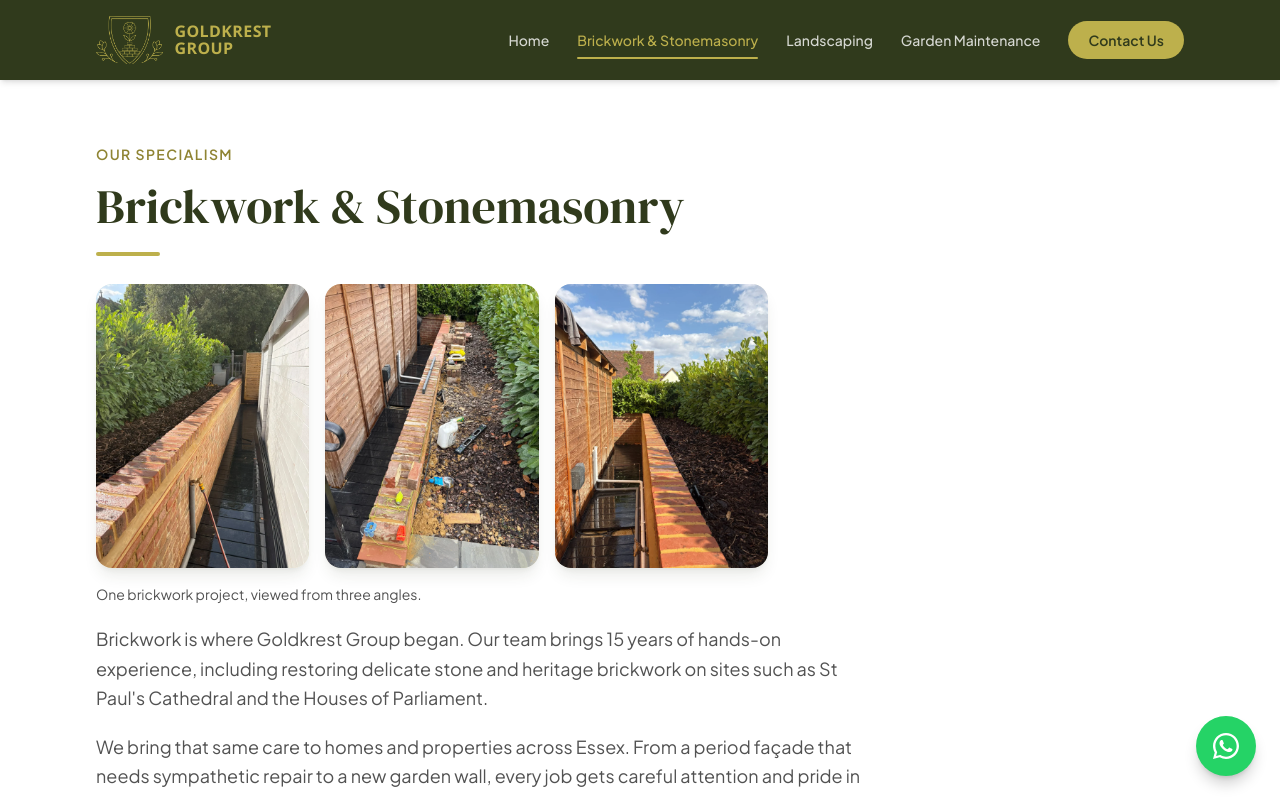
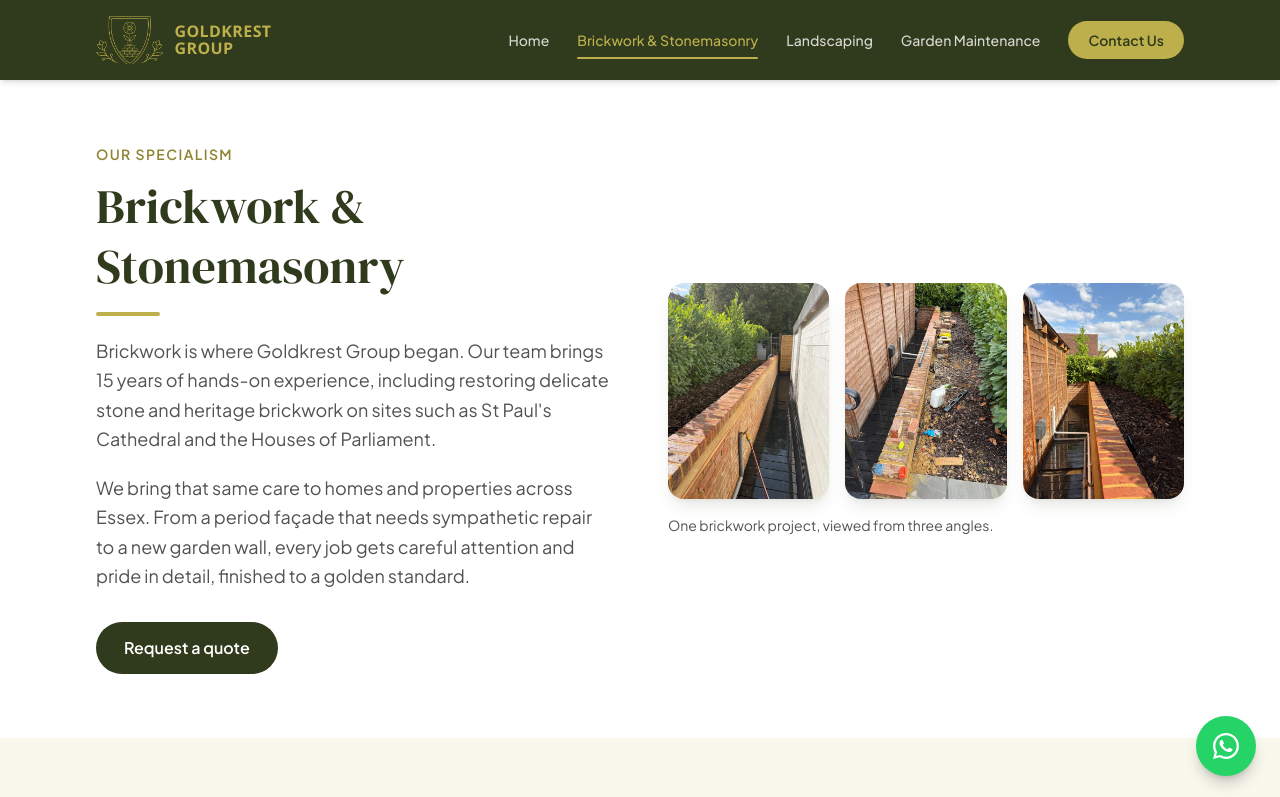
Before and after one commit to sezinercem/goldkrestgroup, a Next.js app: page /brickwork in a window 1280 px wide. Shown: the top 797 px of the page. Built offline with nearby package versions, Linux system fonts and the light colour scheme.

Commit message:
Position brickwork hero photo trio to the right of the text

```diff
--- a/components/ServicePage.tsx
+++ b/components/ServicePage.tsx
@@ -9,24 +9,12 @@ import InstagramIcon from "./InstagramIcon";
 export default function ServicePage({ service, heroImages }: { service: Service; heroImages?: GalleryImage[] }) {
   return (
     <>
-      <section className={`mx-auto grid max-w-6xl items-center gap-10 px-4 pt-12 pb-16 sm:px-6 md:pt-16 lg:gap-14 lg:px-8 ${heroImages ? "" : "lg:grid-cols-2"}`}>
+      <section className={`mx-auto grid max-w-6xl items-center gap-10 px-4 pt-12 pb-16 sm:px-6 md:pt-16 lg:gap-14 lg:px-8 lg:grid-cols-2`}>
         <div className={heroImages ? "max-w-3xl" : undefined}>
           <p className="text-sm font-semibold uppercase tracking-widest text-gold-dark">{service.eyebrow}</p>
           <h1 className="mt-3 font-display text-4xl leading-tight text-forest sm:text-5xl">{service.title}</h1>
           <div className="mt-4 h-1 w-16 rounded-full bg-gold" aria-hidden="true" />
-          {heroImages && (
-          <figure className="mt-7 max-w-2xl" aria-label="Three views of the same brick retaining wall project">
-            <div className="grid grid-cols-3 gap-2 sm:gap-4">
-              {heroImages.map((image) => (
-                <div key={image.alt} className="relative aspect-3/4 overflow-hidden rounded-xl bg-gold-light shadow-lg shadow-forest/10 sm:rounded-2xl">
-                  <Image src={image.src} alt={image.alt} fill priority placeholder="blur"
-                    sizes="(min-width: 768px) 214px, 33vw" className="object-cover" />
-                </div>
-              ))}
-            </div>
-            <figcaption className="mt-4 text-sm text-neutral-600">One brickwork project, viewed from three angles.</figcaption>
-          </figure>
-          )}
+
           {service.intro.map((p) => (
             <p key={p} className="mt-5 text-lg leading-relaxed text-neutral-600">
               {p}
@@ -39,7 +27,19 @@ export default function ServicePage({ service, heroImages }: { service: Service;
             Request a quote
           </Link>
         </div>
-        {!heroImages && (
+        {heroImages ? (
+          <figure className="w-full min-w-0" aria-label="Three views of the same brick retaining wall project">
+            <div className="grid grid-cols-3 gap-2 sm:gap-4">
+              {heroImages.map((image) => (
+                <div key={image.alt} className="relative aspect-3/4 overflow-hidden rounded-xl bg-gold-light shadow-lg shadow-forest/10 sm:rounded-2xl">
+                  <Image src={image.src} alt={image.alt} fill priority placeholder="blur"
+                    sizes="(min-width: 1024px) 16vw, 33vw" className="object-cover" />
+                </div>
+              ))}
+            </div>
+            <figcaption className="mt-4 text-sm text-neutral-600">One brickwork project, viewed from three angles.</figcaption>
+          </figure>
+        ) : (
         <div className="relative aspect-4/3 overflow-hidden rounded-3xl bg-gold-light shadow-xl shadow-forest/10">
           <Image
             src={service.heroImage.src}
```
